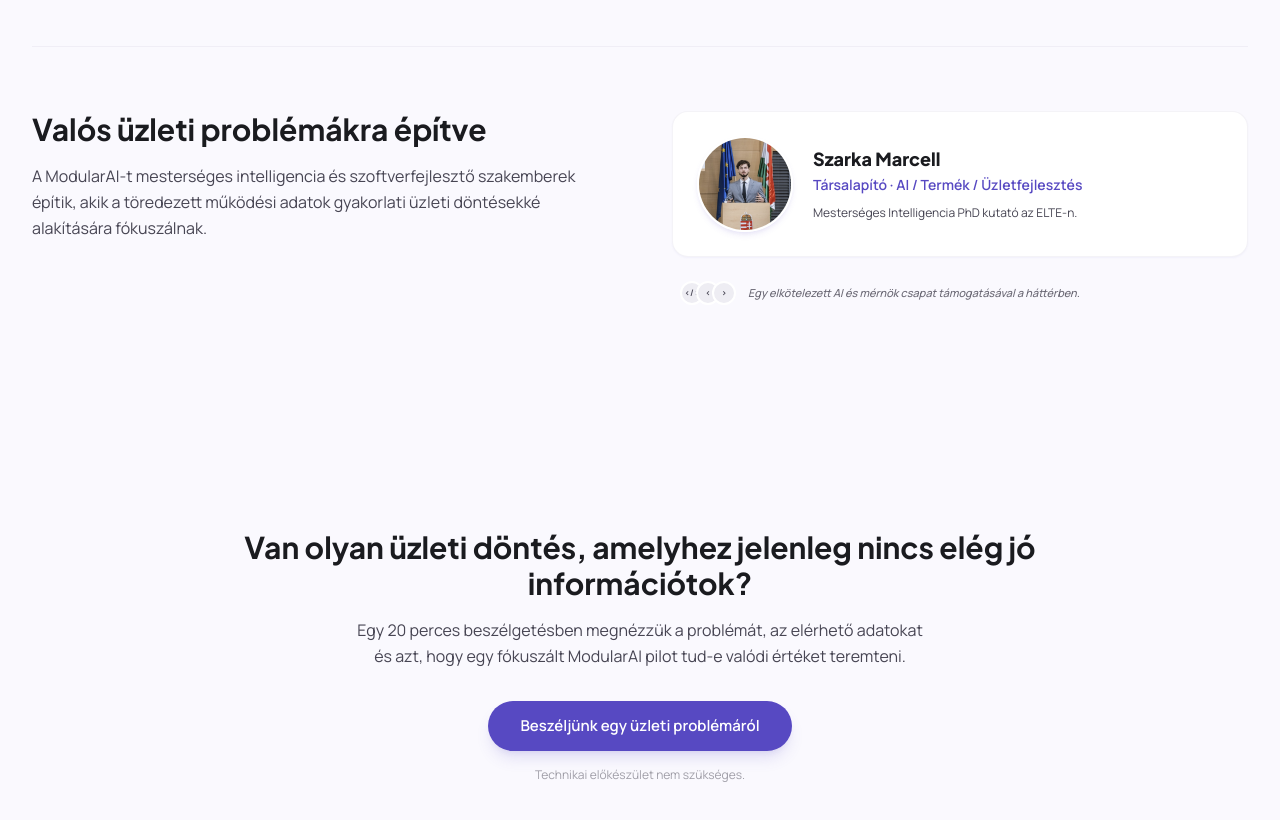
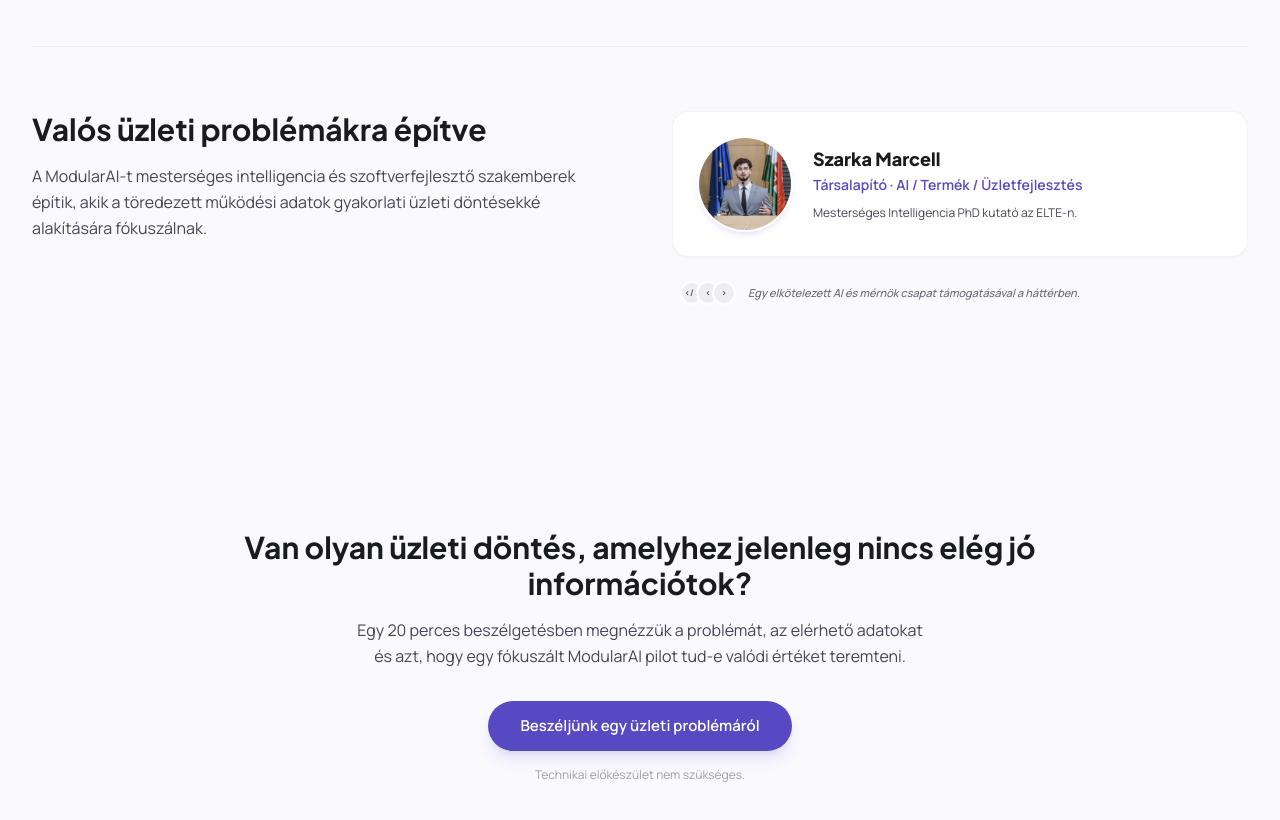
Before and after one commit to szarkamarci/modularsys, a React (Vite) app: page / in a window 1280 px wide. Shown: the part 3240-4060 px from the top of the page. Built offline with nearby package versions, Linux system fonts and the light colour scheme.

Commit message:
style: zoom in on profile picture in founders section

```diff
--- a/src/components/Founders.jsx
+++ b/src/components/Founders.jsx
@@ -22,11 +22,11 @@
           <div className="md:w-1/2 flex flex-col gap-4 w-full">
             <div className="flex flex-col sm:flex-row gap-5 bg-white dark:bg-slate-900 rounded-2xl px-6 py-6 border border-outline-variant/20 shadow-sm shadow-primary/5">
 
-              <div className="shrink-0">
+              <div className="shrink-0 relative w-20 h-20 sm:w-24 sm:h-24 rounded-full overflow-hidden shadow-md shadow-primary/10 border-2 border-white dark:border-slate-800">
                 <img
                   src="/profile.jpg"
                   alt={t('founders.name1')}
-                  className="w-20 h-20 sm:w-24 sm:h-24 rounded-full object-cover shadow-md shadow-primary/10 border-2 border-white dark:border-slate-800"
+                  className="absolute inset-0 w-full h-full object-cover scale-[1.35] origin-[50%_30%]"
                 />
               </div>
 
```
